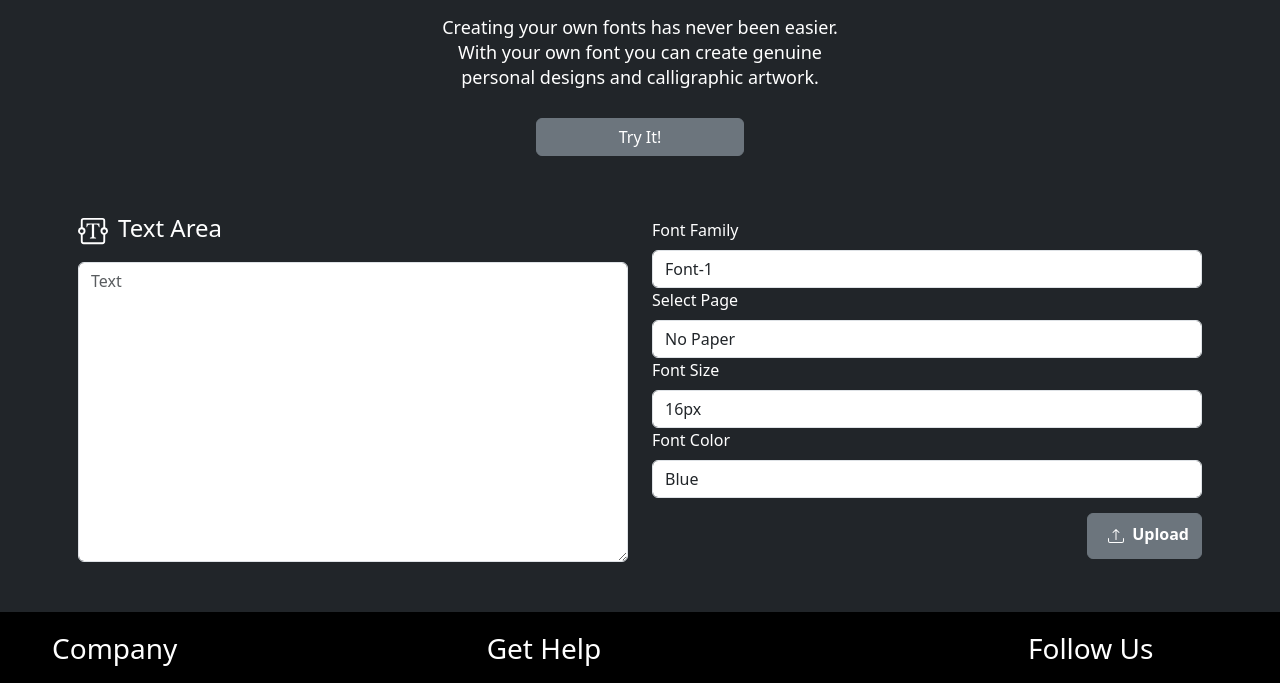
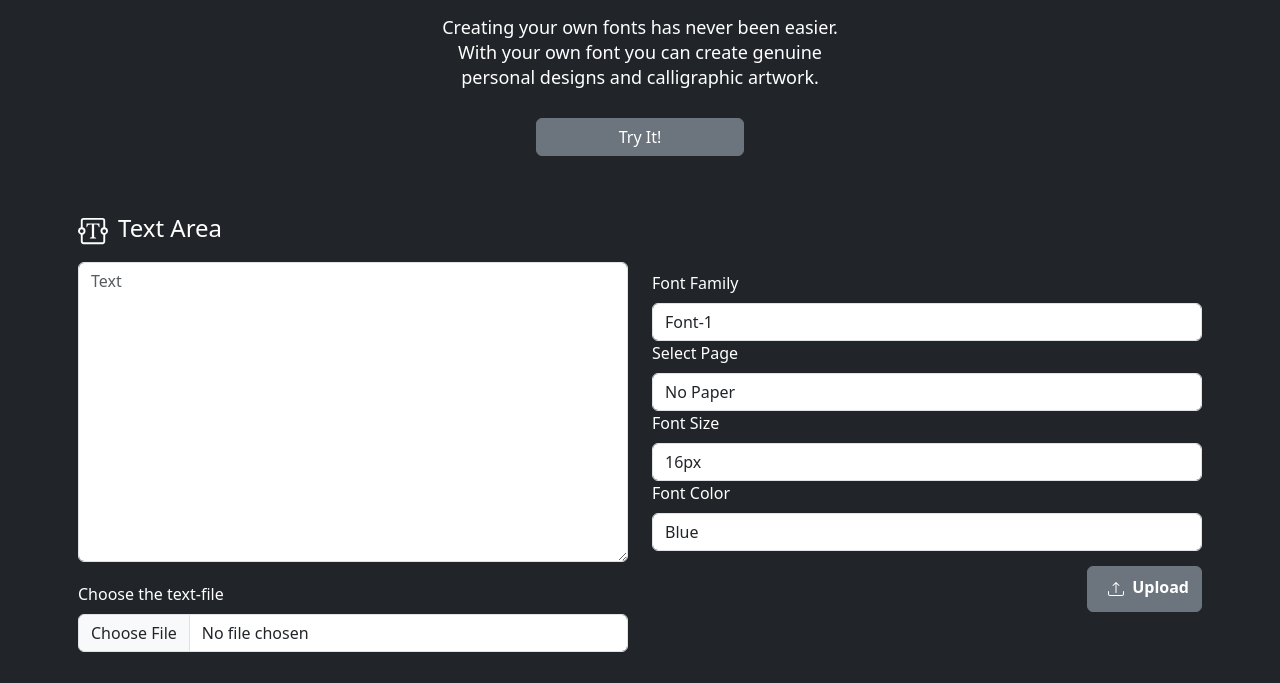
Before and after one commit to niketh457/Handwrite, a plain HTML site: page index.html in a window 1280 px wide. Shown: the part 253-936 px from the top of the page. Drawn offline with nearby package versions, Linux system fonts and the light colour scheme.

Commit message:
Update index.html

```diff
--- a/index.html
+++ b/index.html
@@ -75,6 +75,10 @@
                       </svg>Text Area</h4></label>
                     <textarea class="form-control" id="textarea" placeholder="Text"></textarea>
                     </div>
+                    <div class="mb-3" style="margin-top: 20px;">
+                        <label for="formFile" class="form-label">Choose the text-file</label>
+                        <input class="form-control" type="file" id="formFile">
+                    </div>
             </div>
             <div class="col-md-6 align-items-center justify-content-center">
                 <form>
@@ -129,6 +133,7 @@
                 </form>
             </div>
             </div>
+
     </main>
 
     <footer class="bg-black" id="footer" style="width: 100%">
```
